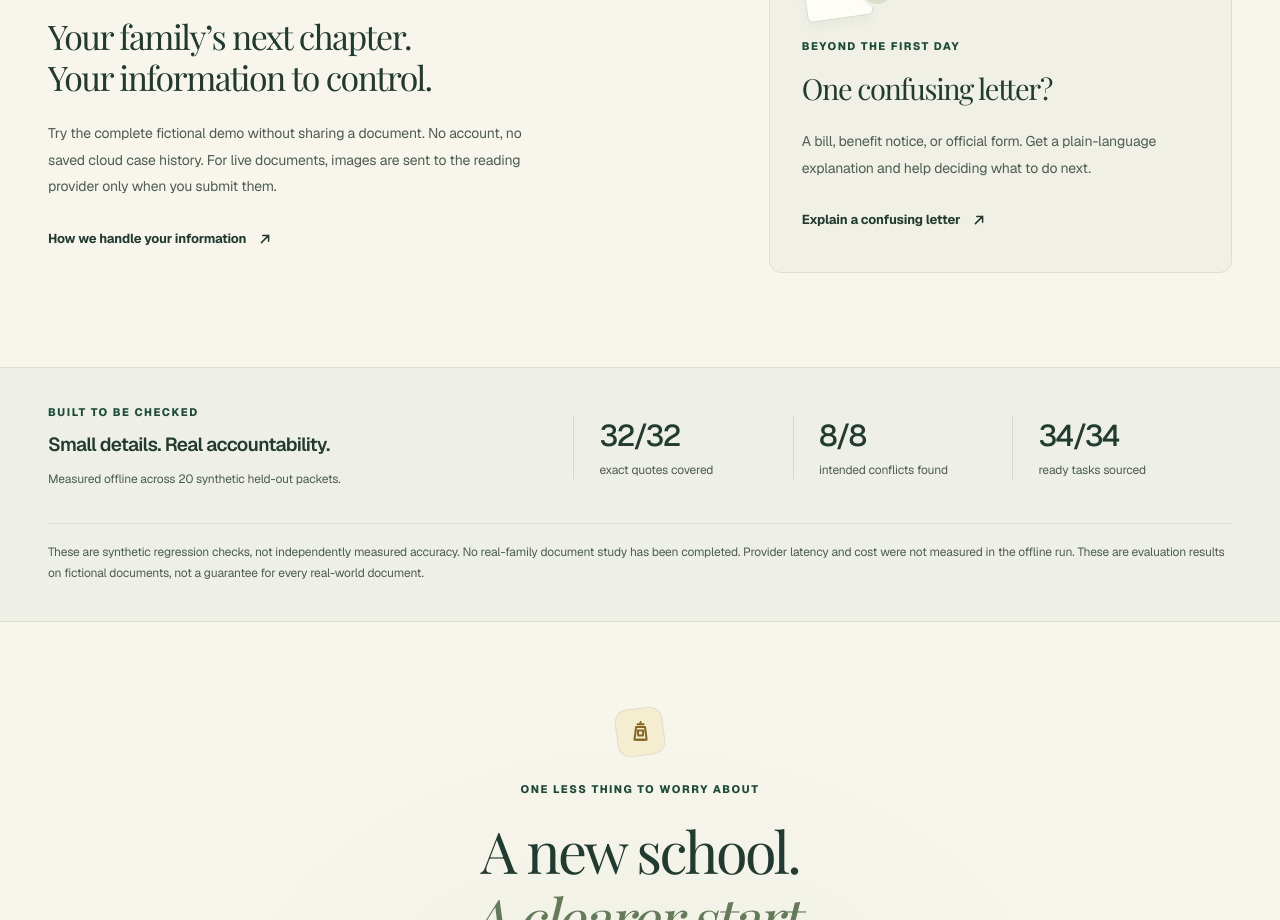
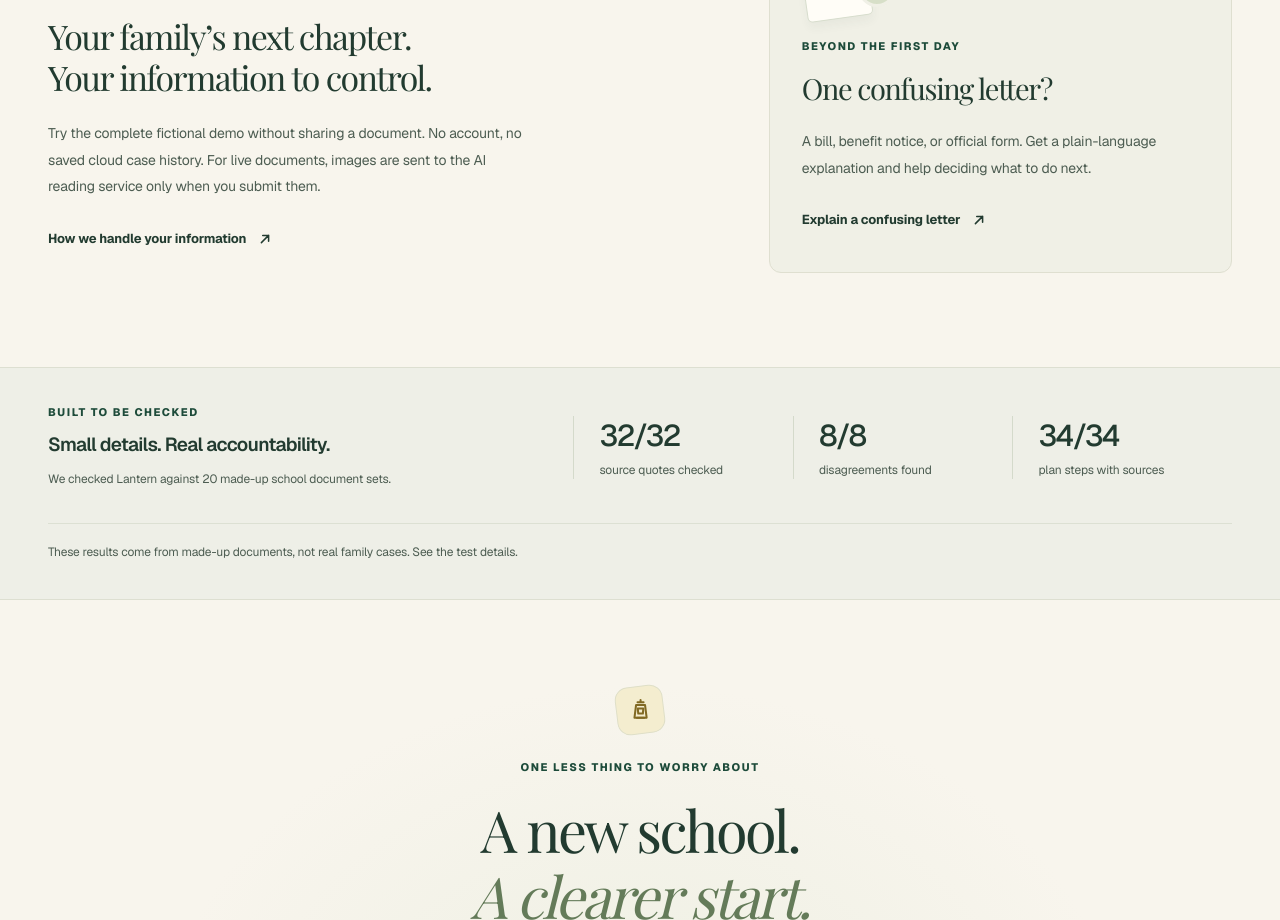
Before and after one commit to isaacgong0311-hash/Congressional-App-Challenge-, a Next.js app: page / in a window 1280 px wide. Shown: the part 2300-3220 px from the top of the page. Built offline with nearby package versions, Linux system fonts and the light colour scheme; a web font is replaced by a local one.

Commit message:
Use plain language on the judge landing page

```diff
--- a/app/components/lantern/product-header.tsx
+++ b/app/components/lantern/product-header.tsx
@@ -39,7 +39,7 @@ export function ProductHeader({ active = "home", controls }: ProductHeaderProps)
           </span>
           <span>
             <span className="block text-sm font-extrabold tracking-[-0.02em] text-ink">Lantern</span>
-            <span className="hidden text-[11px] font-medium text-muted sm:block">Evidence into action</span>
+            <span className="hidden text-[11px] font-medium text-muted sm:block">School letters, made clear</span>
           </span>
         </Link>
 
--- a/app/page.tsx
+++ b/app/page.tsx
@@ -306,7 +306,7 @@ export default function HomePage() {
             <p>
               Try the complete fictional demo without sharing a document. No
               account, no saved cloud case history. For live documents, images
-              are sent to the reading provider only when you submit them.
+              are sent to the AI reading service only when you submit them.
             </p>
             <Link className="home-text-link" href="/privacy">
               How we handle your information <ArrowUpRightIcon />
@@ -341,7 +341,7 @@ export default function HomePage() {
               <p className="home-kicker">Built to be checked</p>
               <h2 id="proof-title">Small details. Real accountability.</h2>
               <p>
-                {`Measured offline across ${competitionProof.packetCount} synthetic held-out packets.`}
+                {`We checked Lantern against ${competitionProof.packetCount} made-up school document sets.`}
               </p>
             </div>
             <dl>
@@ -349,15 +349,13 @@ export default function HomePage() {
                 .filter((metric) => metric.id !== "dates")
                 .map((metric) => (
                   <div key={metric.id}>
-                    <dt>{metric.label}</dt>
+                    <dt>{metric.id === "quotes" ? "source quotes checked" : metric.id === "conflicts" ? "disagreements found" : "plan steps with sources"}</dt>
                     <dd>{metric.value}</dd>
                   </div>
                 ))}
             </dl>
             <p className="home-proof-note">
-              {competitionProof.limitation} These are evaluation results on
-              fictional documents, not a guarantee for every real-world
-              document.
+              These results come from made-up documents, not real family cases. <Link href="/first-day/how-it-works">See the test details</Link>.
             </p>
           </div>
         </section>
```
Also changed, not shown: 1 other file (tests, documents, lock files or other folders).
